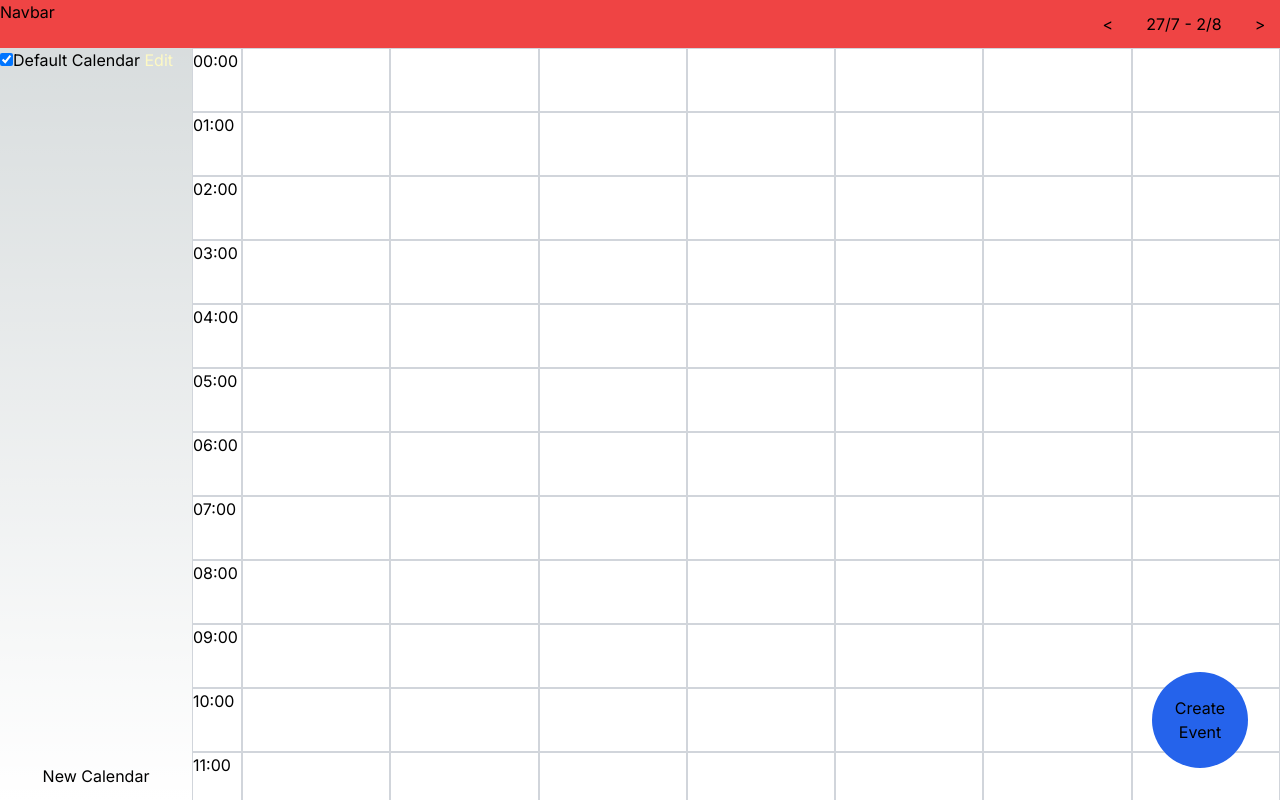
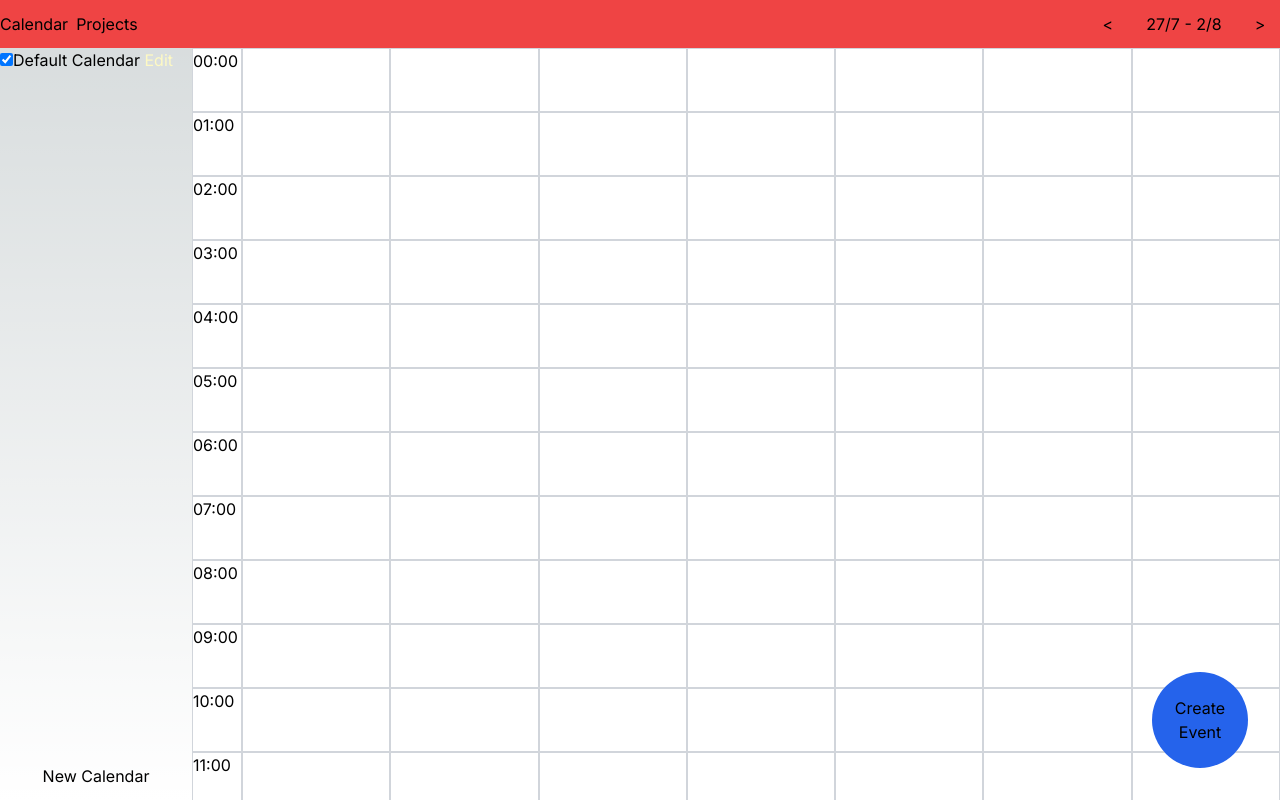
Before and after one commit to lucasduartesobreira/CalendarForge, a Next.js app: page / in a window 1280 px wide. Built offline with nearby package versions, Linux system fonts and the light colour scheme.

Commit message:
feat(projects): start Projects section

```diff
--- a/app/page.tsx
+++ b/app/page.tsx
@@ -1,5 +1,5 @@
 "use client";
-import { useContext, useEffect, useState } from "react";
+import { useContext, useEffect, useReducer, useState } from "react";
 import CalendarWeek from "./components/calendar/calendarWeek";
 import CreateEventButton from "./components/createEvent/createEvent";
 import SideBar from "./components/sideBar/SideBar";
@@ -71,19 +71,30 @@ const useDate = () => {
   return [startDate, setStartDate] as const;
 };
 
+const ProjectsContent = () => {
+  return <div>Projects</div>;
+};
+
 const Home = () => {
   const data = useDataStorage();
   const [startDate, setStartDate] = useDate();
+  const [menuType, setMenuType] = useState<"calendar" | "projects">("calendar");
 
   return (
     <StorageContext.Provider value={data}>
       <main className="h-full flex flex-col">
         <NavBar>
-          <nav className="col-start-1">Navbar</nav>
-          <WeekNavigation startDate={startDate} setStartDate={setStartDate} />
+          <nav className="col-start-1 flex gap-2">
+            <button onClick={() => setMenuType("calendar")}>Calendar</button>
+            <button onClick={() => setMenuType("projects")}>Projects</button>
+          </nav>
+          {menuType === "calendar" && (
+            <WeekNavigation startDate={startDate} setStartDate={setStartDate} />
+          )}
         </NavBar>
         <Content>
-          <CalendarContent startDate={startDate} />
+          {menuType === "calendar" && <CalendarContent startDate={startDate} />}
+          {menuType === "projects" && <ProjectsContent />}
         </Content>
       </main>
     </StorageContext.Provider>
```
